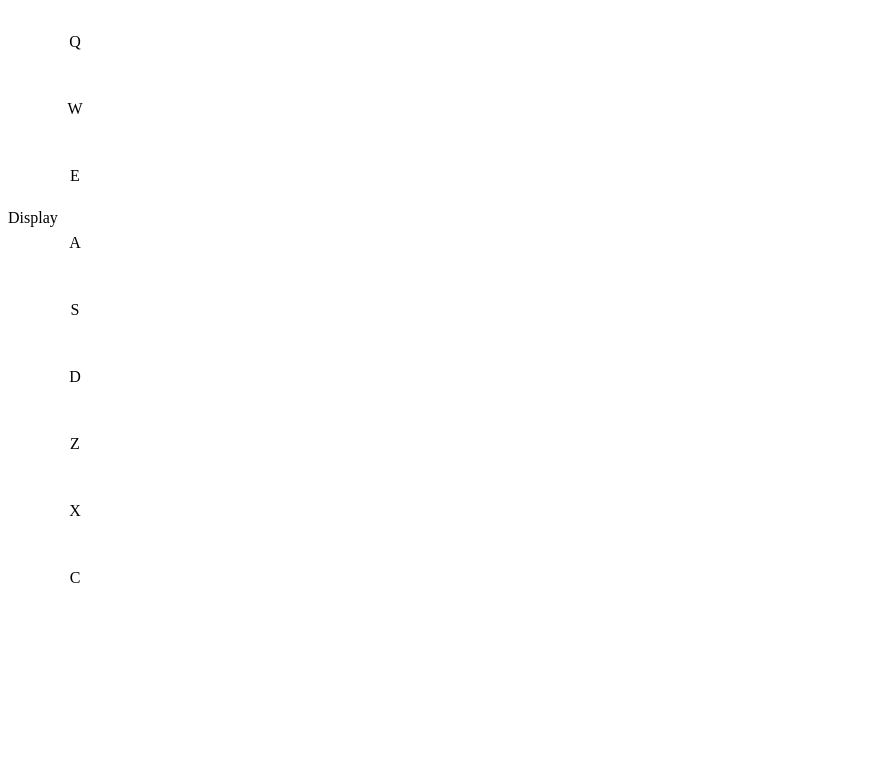
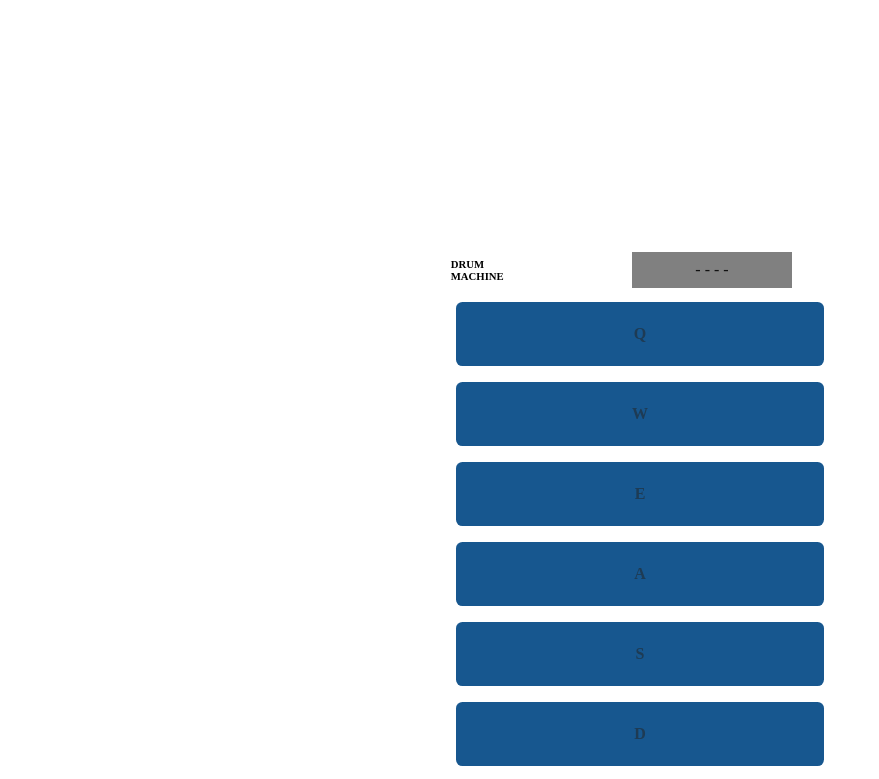
Before and after one commit to raulvillajr95/drum-machine, a plain HTML site: page index.html in a window 1280 px wide. Shown: the top 779 px of the page, without its empty margins (0-879 px from the left). Drawn offline with Linux system fonts and the light colour scheme.

Commit message:
All done with 'Drum Machine' fcc project

```diff
--- a/index.html
+++ b/index.html
@@ -8,7 +8,14 @@
   <title>Document</title>
 </head>
 <body>
-  <div id="drum-machine" class="container bg-dark text-light">
+  <div class="outer">
+    <div class="middle">
+      <div class="inner">
+        <div id="drum-machine" class="container bg-dark text-light rounded">
+          <div id="dispCon">
+            <h6>DRUM<br>MACHINE</h6>
+            <div id="display" class="rounded">- - - -</div>
+          </div>
           <div class="row">
             <div id="camera" class="col drum-pad" onclick="soundQ()" onkeydown="soundQ()">
               Q
@@ -50,7 +57,9 @@
             </div>
           </div>
         </div>
-  <div id="display">Display</div>
+      </div>
+    </div>
+  </div>
   <script src="scripts.js"></script>
 </body>
 </html>
--- a/scripts.js
+++ b/scripts.js
@@ -1,57 +1,84 @@
 let disp = document.getElementById('display')
 
 let keyQ = document.getElementById('Q')
+let camera = document.getElementById('camera')
 function soundQ() {
   keyQ.play()
   disp.innerHTML = 'Camera'
+  camera.classList.add("btn-pressed")
+  setTimeout(() => camera.classList.remove("btn-pressed"), 100)
 }
 
 let keyW = document.getElementById('W')
+let machine_ty = document.getElementById('machine-ty')
 function soundW() {
   keyW.play()
   disp.innerHTML = 'Thank you';
+  machine_ty.classList.add("btn-pressed")
+  setTimeout(() => machine_ty.classList.remove("btn-pressed"), 100)
 }
 
 let keyE = document.getElementById('E')
+let sonic_stp = document.getElementById('sonic-stp')
 function soundE() {
   keyE.play()
   disp.innerHTML = 'Sonic stop';
+  sonic_stp.classList.add("btn-pressed")
+  setTimeout(() => sonic_stp.classList.remove("btn-pressed"), 100)
 }
 
 let keyA = document.getElementById('A')
+let bubble = document.getElementById('bubble')
 function soundA() {
   keyA.play()
   disp.innerHTML = 'Bubble';
+  bubble.classList.add("btn-pressed")
+  setTimeout(() => bubble.classList.remove("btn-pressed"), 100)
 }
 
 let keyS = document.getElementById('S')
+let nin_switch = document.getElementById('nin-switch')
 function soundS() {
   keyS.play()
   disp.innerHTML = 'Nintendo Switch';
+  nin_switch.classList.add("btn-pressed")
+  setTimeout(() => nin_switch.classList.remove("btn-pressed"), 100)
 }
 
 let keyD = document.getElementById('D')
+let horse = document.getElementById('horse')
 function soundD() {
   keyD.play()
   disp.innerHTML = 'Horse';
+  horse.classList.add("btn-pressed")
+  setTimeout(() => horse.classList.remove("btn-pressed"), 100)
 }
 
 let keyZ = document.getElementById('Z')
+let punch = document.getElementById('punch')
 function soundZ() {
   keyZ.play()
   disp.innerHTML = 'Punch';
+  punch.classList.add("btn-pressed")
+  setTimeout(() => punch.classList.remove("btn-pressed"), 100)
 }
 
 let keyX = document.getElementById('X')
+let kick = document.getElementById('kick')
 function soundX() {
   keyX.play()
   disp.innerHTML = 'Kick';
+  kick.classList.add("btn-pressed")
+  setTimeout(() => kick.classList.remove("btn-pressed"), 100)
 }
 
 let keyC = document.getElementById('C')
+let pop = document.getElementById('pop')
 function soundC() {
   keyC.play()
   disp.innerHTML = 'Pop';
+  pop.classList.add("btn-pressed")
+  setTimeout(() => pop.classList.remove("btn-pressed"), 100)
 }
 
 window.addEventListener('keydown', function(event) {
--- a/style.css
+++ b/style.css
@@ -1,12 +1,60 @@
-.container {
-  height: 201px;
-  width: 702px;
+.outer {
+  display: table;
+  position: absolute;
+  top: 0;
+  left: 0;
+  height: 100%;
+  width: 100%;
 }
 
-.col {
-  height: 67px;
-  width: 134px;
+.middle {
+  display: table-cell;
+  vertical-align: middle;
+}
+
+.inner {
+  margin-left: auto;
+  margin-right: auto;
+  width: 400px;
+}
+
+.row {
+  height: 260px
+}
+
+#dispCon {
+  display: flex;
+  justify-content: space-between;
+  align-items: center;
+  height: 4em;
+}
+#dispCon h6 {
+  margin-left: 1em;
+}
+
+#display {
+  margin-right: 3em;
+  background: gray;
+  width: 160px;
+  height: 2.2em;
   display: flex;
   justify-content: center;
   align-items: center;
+  color: #111111;
 }
+
+.drum-pad {
+  display: flex;
+  justify-content: center;
+  align-items: center;
+  height: 4em;
+  margin: 0 1em 1em 1em;
+  border-radius: .4em;
+  color: #1e3b54;
+  background: #17578f;
+  font-weight: bolder;
+}
+
+.btn-pressed {
+  background-color: #0088ff;
+}
```
Lines whose indentation alone changed are shown as unchanged.
